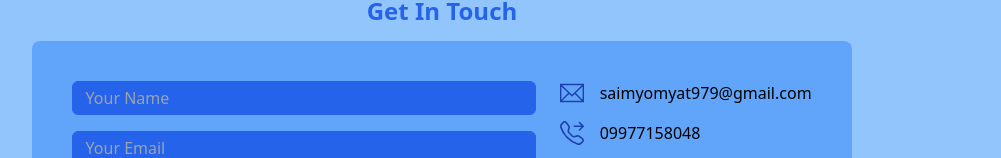
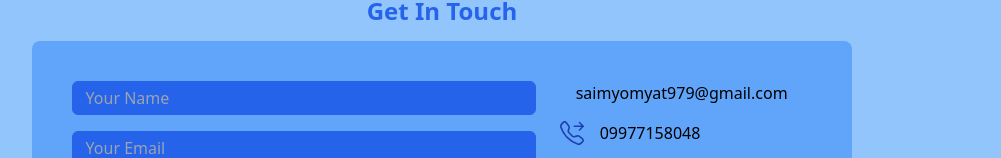
Before and after one commit to saimyomyat/MyPortfolio, a React (Vite) app: page / in a window 1280 px wide. Shown: the part 1223-1381 px from the top of the page, without its empty margins (198-1199 px from the left). Built offline with nearby package versions, Linux system fonts and the light colour scheme.

Commit message:
second change skill

```diff
--- a/src/components/Footer.jsx
+++ b/src/components/Footer.jsx
@@ -25,7 +25,6 @@ const Footer = () => {
       </motion.div>
 
       <motion.div
-
         className=" rounded-lg mt-6 flex-col md:flex-row flex
         p-10 dark:bg-slate-500
        bg-blue-400   gap-6  "
@@ -87,9 +86,9 @@ const Footer = () => {
           </motion.button>
         </motion.div>
         <motion.div className=" mx-auto md:mx-0 flex flex-col gap-4">
-          <div className=" flex gap-4">
+          <div className="max-w-[80%] flex gap-4">
             <TfiEmail className=" cursor-pointer dark:text-slate-600  text-2xl text-blue-800" />{" "}
-            <p className=" cursor-pointer dark:text-white">
+            <p className="  cursor-pointer dark:text-white">
               saimyomyat979@gmail.com
             </p>
           </div>
--- a/src/components/Skill.jsx
+++ b/src/components/Skill.jsx
@@ -68,7 +68,7 @@ const Skill = () => {
         initial="hidden"
         whileInView={"show"}
         viewport={{ once: false, amount: 0.7 }}
-        className="mt-24 w-[80%]
+        className="mt-24 w-[80%] max-w-[80%]
        text-blue-600 dark:text-white
       mx-auto text-center leading-3
       font-semibold text-2xl"
@@ -82,7 +82,7 @@ const Skill = () => {
         viewport={{ once: false, amount: 0.7 }}
 
         className="     md:flex-row flex-col flex
-    justify-between items-center    w-[80%] mx-auto"
+    justify-between items-center    max-w-[80%] mx-auto"
       >
         <Swiper
           spaceBetween={20}
@@ -106,7 +106,7 @@ const Skill = () => {
             return (
               <SwiperSlide key={s.id}>
                 <div
-                  className="dark:bg-slate-500 dark:text-white bg-blue-400
+                  className=" dark:bg-slate-500 dark:text-white bg-blue-400
         border-2 border-cyan-600   dark:border-slate-700
          rounded-xl pt-14 pb-4 p-10 relative w-[11rem]  lg:w-[15rem] "
                 >
```
